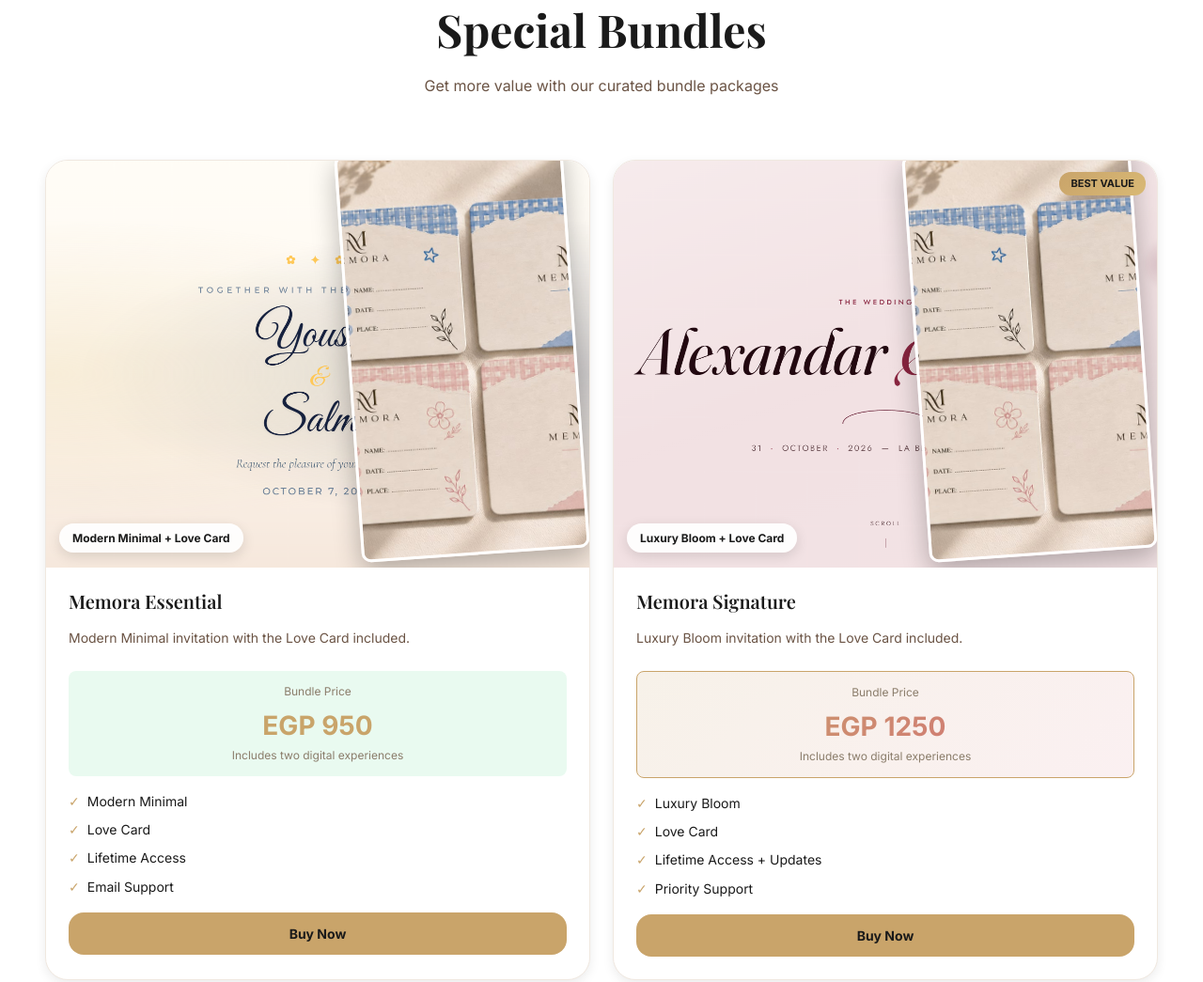
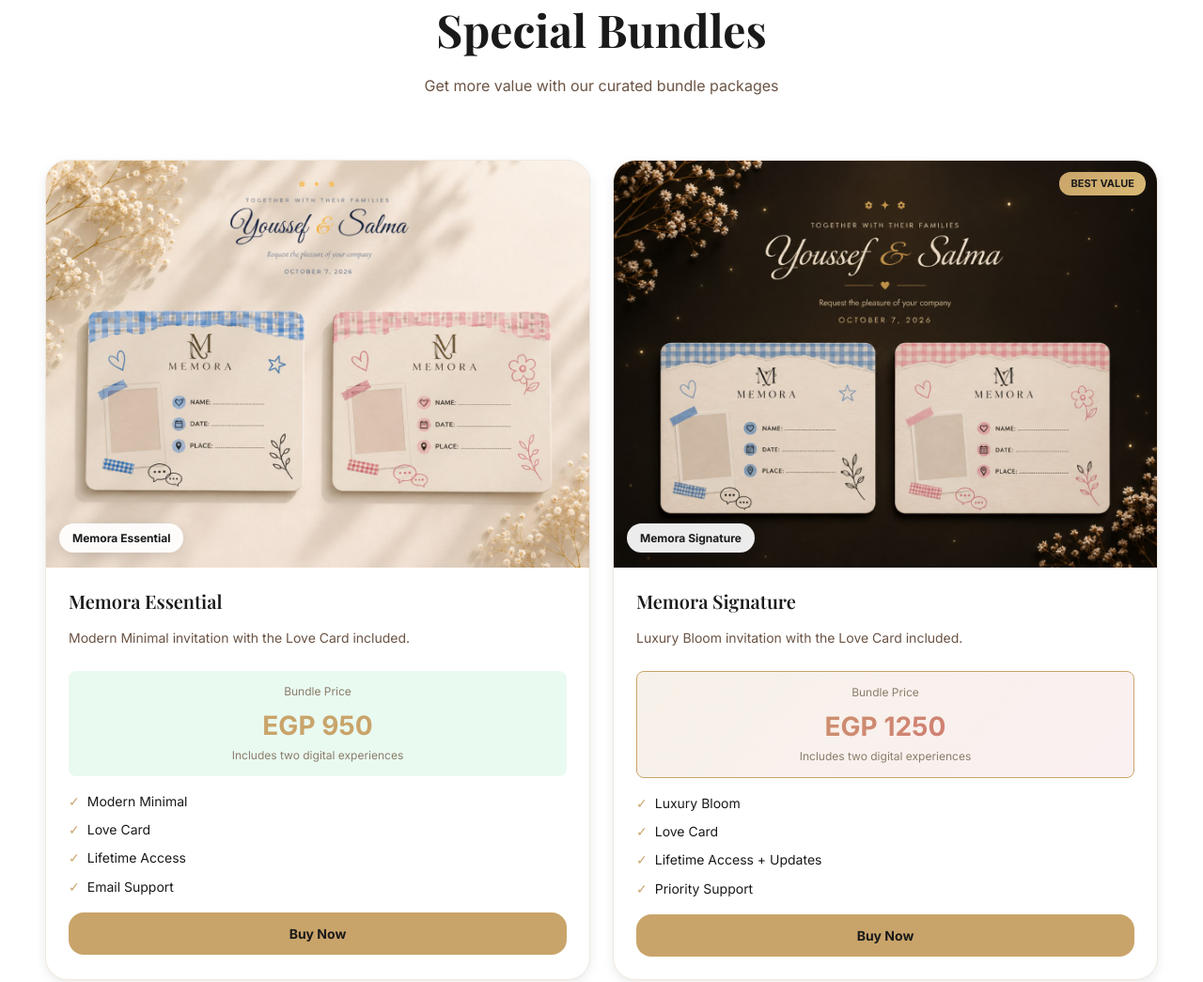
Before and after one commit to Mostafahamada-cpu/MemoraStore, a plain HTML site: page Store/index.html in a window 1280 px wide. Shown: the part 6853-7898 px from the top of the page at 94% size. Drawn offline with nearby package versions, Linux system fonts and the light colour scheme.

```diff
--- a/Store/index.html
+++ b/Store/index.html
@@ -313,9 +313,8 @@
         <!-- Bundle 1 -->
         <div class="card animate-on-scroll">
           <div class="card-image" style="position: relative;">
-            <img src="images/demo_modern_minimal.png" alt="Modern Minimal website">
-            <img src="images/love_card_design.png" alt="Love Card" style="position: absolute; bottom: 14px; right: 14px; width: 42%; border-radius: 10px; border: 3px solid white; box-shadow: 0 10px 28px rgba(0, 0, 0, 0.28); transform: rotate(-4deg);">
-            <span style="position: absolute; bottom: 16px; left: 14px; background: rgba(255, 255, 255, 0.92); color: var(--primary-dark); padding: 6px 14px; border-radius: 999px; font-size: 12px; font-weight: 700; box-shadow: 0 4px 14px rgba(0, 0, 0, 0.12);">Modern Minimal + Love Card</span>
+            <img src="images/Essential_Bundle_image.jpeg" alt="Memora Essential bundle image">
+            <span style="position: absolute; bottom: 16px; left: 14px; background: rgba(255, 255, 255, 0.92); color: var(--primary-dark); padding: 6px 14px; border-radius: 999px; font-size: 12px; font-weight: 700; box-shadow: 0 4px 14px rgba(0, 0, 0, 0.12);">Memora Essential</span>
           </div>
           <div class="card-content">
             <h3 class="card-title">Memora Essential</h3>
@@ -355,10 +354,9 @@
         <!-- Bundle 2 -->
         <div class="card animate-on-scroll">
           <div class="card-image" style="position: relative;">
-            <img src="images/demo_luxury_bloom.png" alt="Luxury Bloom website">
-            <img src="images/love_card_design.png" alt="Love Card" style="position: absolute; bottom: 14px; right: 14px; width: 42%; border-radius: 10px; border: 3px solid white; box-shadow: 0 10px 28px rgba(0, 0, 0, 0.28); transform: rotate(-4deg);">
+            <img src="images/Signutare_Bundle_Image.jpeg" alt="Memora Signature bundle image">
             <span style="position: absolute; top: 12px; right: 12px; background: linear-gradient(135deg, var(--accent-gold) 0%, #d9b975 100%); color: var(--primary-dark); padding: 4px 12px; border-radius: 12px; font-size: 11px; font-weight: 700;">BEST VALUE</span>
-            <span style="position: absolute; bottom: 16px; left: 14px; background: rgba(255, 255, 255, 0.92); color: var(--primary-dark); padding: 6px 14px; border-radius: 999px; font-size: 12px; font-weight: 700; box-shadow: 0 4px 14px rgba(0, 0, 0, 0.12);">Luxury Bloom + Love Card</span>
+            <span style="position: absolute; bottom: 16px; left: 14px; background: rgba(255, 255, 255, 0.92); color: var(--primary-dark); padding: 6px 14px; border-radius: 999px; font-size: 12px; font-weight: 700; box-shadow: 0 4px 14px rgba(0, 0, 0, 0.12);">Memora Signature</span>
           </div>
           <div class="card-content">
             <h3 class="card-title">Memora Signature</h3>
@@ -504,9 +502,9 @@
         <div>
           <h6 style="color: white; margin-bottom: 16px;">Connect</h6>
           <ul style="display: flex; gap: 12px;">
-            <li><a href="#" style="color: var(--text-light); font-size: 14px; transition: color 0.3s;">Instagram</a></li>
-            <li><a href="#" style="color: var(--text-light); font-size: 14px; transition: color 0.3s;">Facebook</a></li>
-            <li><a href="#" style="color: var(--text-light); font-size: 14px; transition: color 0.3s;">Pinterest</a></li>
+            <li><a href="https://www.tiktok.com/@memora.egy" target="_blank" rel="noopener noreferrer" style="color: var(--text-light); font-size: 14px; transition: color 0.3s;">TikTok</a></li>
+            <li><a href="https://www.instagram.com/memora.egy?igsh=dm5ocmhuYmdmZzhs" target="_blank" rel="noopener noreferrer" style="color: var(--text-light); font-size: 14px; transition: color 0.3s;">Instagram</a></li>
+            <li><a href="https://www.facebook.com/memora.egy" target="_blank" rel="noopener noreferrer" style="color: var(--text-light); font-size: 14px; transition: color 0.3s;">Facebook</a></li>
           </ul>
         </div>
       </div>
```
Also changed, not shown: Store/images/Essential_Bundle_image.jpeg (added), Store/images/Signutare_Bundle_Image.jpeg (added).
